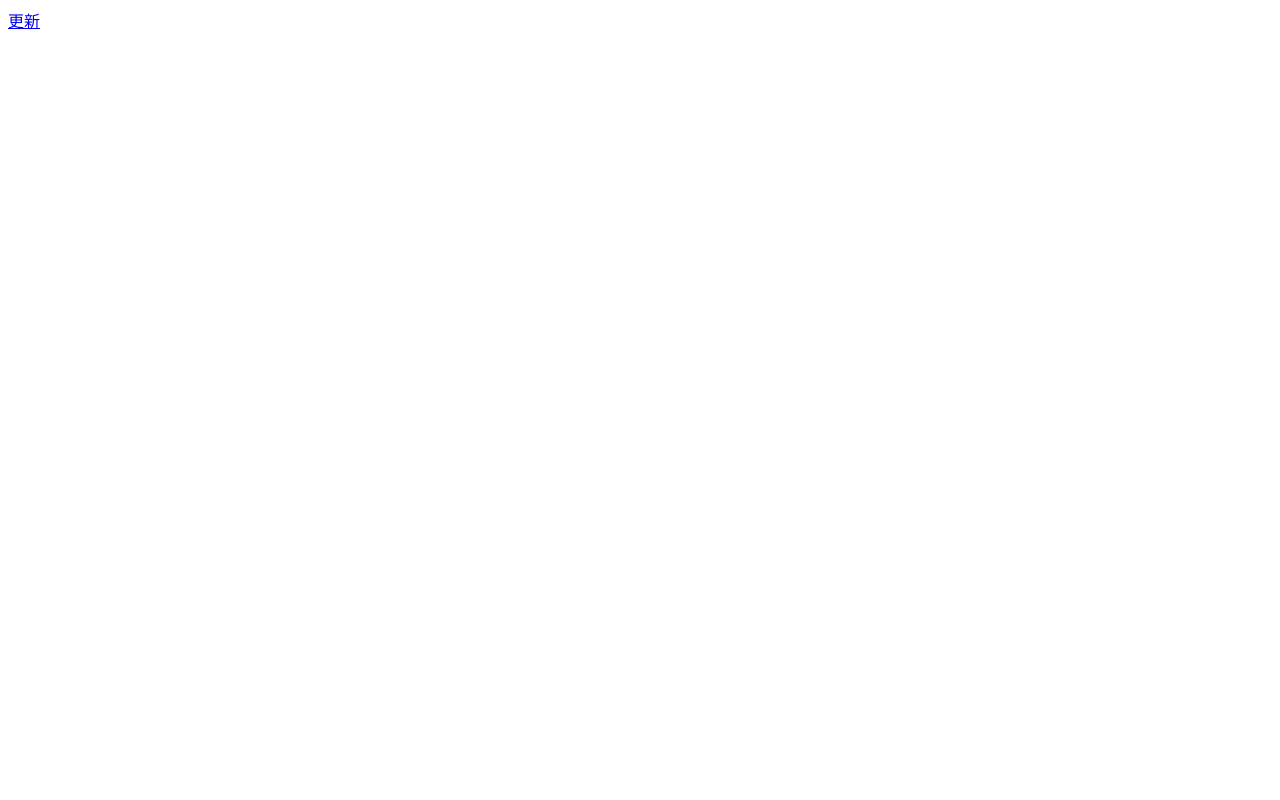
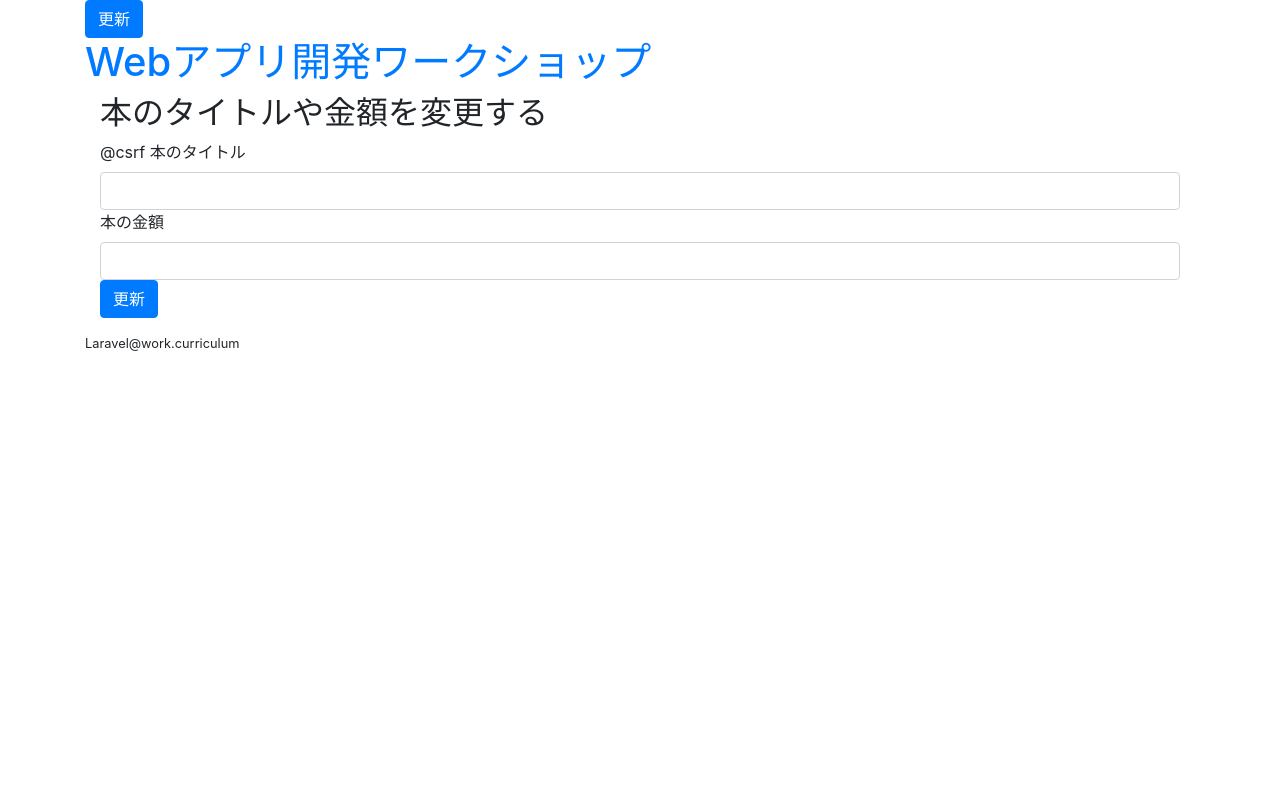
Before and after one commit to koji0130/work-shop, a PHP site: page /update.php in a window 1280 px wide. Before the commit the page is almost empty. Run offline with PHP 8.4, Linux system fonts and the light colour scheme.

Commit message:
最終調整完了

```diff
--- a/update.php
+++ b/update.php
@@ -1 +1,41 @@
+<!-- ① -->
 <td><a class="btn btn-primary" href="/book/{{$book->id}}/update-form">更新</a></td>
+
+<!-- ② -->
+<!DOCTYPE html>
+<html lang="ja">
+<head>
+  <meta charset="UTF-8">
+  <link rel="stylesheet" href="{{ asset('/css/app.css') }}">
+  <link rel="stylesheet" href="https://stackpath.bootstrapcdn.com/bootstrap/4.3.1/css/bootstrap.min.css" integrity="sha384-ggOyR0iXCbMQv3Xipma34MD+dH/1fQ784/j6cY/iJTQUOhcWr7x9JvoRxT2MZw1T" crossorigin="anonymous">
+  <meta name="viewport" content="width=device-width, initial-scale=1.0">
+  <title>本を探そう</title>
+</head>
+
+<body class="container">
+
+    <header>
+        <a href="/index"><h1 class="page-header">Webアプリ開発ワークショップ</h1></a>
+    </header>
+
+    <div class="container">
+      <h2 class='page-header'>本のタイトルや金額を変更する</h2>
+      <div class="form-group">
+        <form action="/book/update" method="post">
+        @csrf
+        <input type="hidden" name="id" value="">
+        <label for="">本のタイトル</label>
+        <input type="text" name="upTitle" value="" class="form-control" required>
+        <label for="">本の金額</label>
+        <input type="text" name="upPrice" value="" class="form-control" required>
+        <button type="submit" class="btn btn-primary pull-right">更新</button>
+      </form>
+      </div>
+    </div>
+    <footer>
+        <small>Laravel@work.curriculum</small>
+    </footer>
+
+</body>
+
+</html>
```
Also changed, not shown: create.php (+16 -3 lines).
